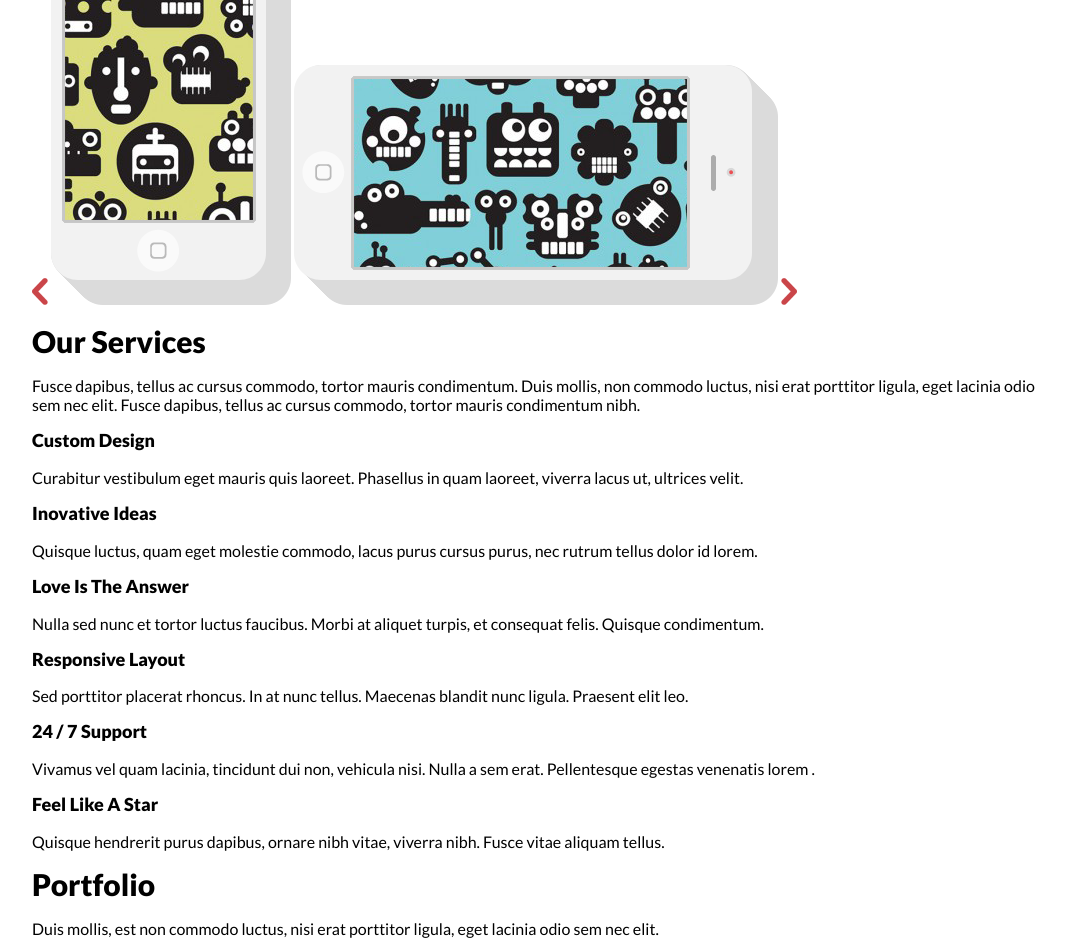
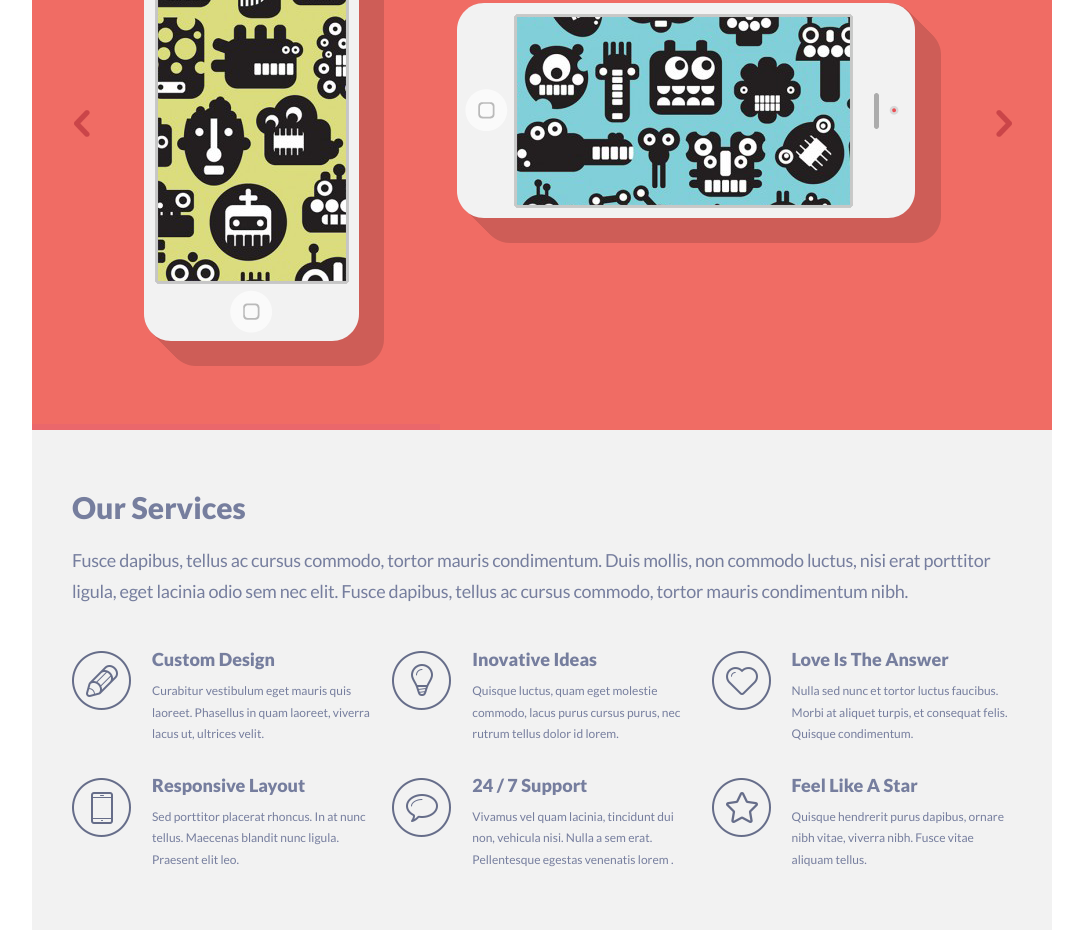
Before and after one commit to dimitra86/singolo, a plain HTML site: page index.html in a window 1280 px wide. Shown: the part 265-1216 px from the top of the page, without its empty margins (98-1181 px from the left). Drawn offline with Linux system fonts and the light colour scheme.

Commit message:
feat: finish slider and our services layouts

```diff
--- a/index.html
+++ b/index.html
@@ -34,11 +34,13 @@
     </header>
     <section class="slider">
         <div class="wrapper">
-            <img src="../singolo/assets/img/slider/slider_left.png" alt="">
-            <img src="../singolo/assets/img/slider/iphone_vertical.png" alt="">
-            <img src="../singolo/assets/img/slider/iphone_horizontal.png" alt="">
-            <img src="../singolo/assets/img/slider/slider_right.png" alt="">
+            <img class="slider__left" src="../singolo/assets/img/slider/slider_left.png" alt="">
+            <img class="slider__iphone-vertical" src="../singolo/assets/img/slider/iphone_vertical.png" alt="">
+            <img class="slider__iphone-horizontal" src="../singolo/assets/img/slider/iphone_horizontal.png" alt="">
+            <img class="slider__right" src="../singolo/assets/img/slider/slider_right.png" alt="">
+            <img class="slider__bottom" src="../singolo/assets/img/slider/slider_bottom.png" alt="">
         </div>
+
     </section>
     <section class="services">
         <div class="wrapper">
@@ -46,48 +48,64 @@
             <p>Fusce dapibus, tellus ac cursus commodo, tortor mauris condimentum. Duis mollis, non commodo luctus, nisi erat porttitor ligula, eget lacinia odio sem nec elit. Fusce dapibus, tellus ac cursus commodo, tortor mauris condimentum nibh.</p>
             <div class="layout-3-column">
                 <div class="tool">
-                    <div class="tool__icon">
-                        <span class="icon-circle"></span>
+                    <div class="tool__icon-custom">
+                        <img src="../singolo/assets/img/our-services/custom-design.png" alt="">
                     </div>
+                    <div class="tool__text-custom">
                         <h3>Custom Design</h3>
                         <p>Curabitur vestibulum eget mauris quis laoreet. Phasellus in quam laoreet, viverra lacus ut, ultrices velit.</p>
                     </div>
+
+                </div>
                 <div class="tool">
-                    <div class="tool__icon">
-                        <span class="icon-circle"></span>
+                    <div class="tool__icon-inovative">
+                        <img src="../singolo/assets/img/our-services/inovative-ideas.png" alt="">
                     </div>
+                    <div class="tool__text-inovative">
                         <h3>Inovative Ideas</h3>
                         <p>Quisque luctus, quam eget molestie commodo, lacus purus cursus purus, nec rutrum tellus dolor id lorem.</p>
                     </div>
+                </div>
                 <div class="tool">
-                    <div class="tool__icon">
-                        <span class="icon-circle"></span>
+                    <div class="tool__icon-love">
+                        <img src="../singolo/assets/img/our-services/love-is.png" alt="">
                     </div>
+                    <div class="tool__text-love">
                         <h3>Love Is The Answer</h3>
                         <p>Nulla sed nunc et tortor luctus faucibus. Morbi at aliquet turpis, et consequat felis. Quisque condimentum.</p>
                     </div>
+                </div>
                 <div class="tool">
-                    <div class="tool__icon">
-                        <span class="icon-circle"></span>
+                    <div class="tool__icon-responsive">
+                        <img src="../singolo/assets/img/our-services/responsive-layout.png" alt="">
                     </div>
+                    <div class="tool__text-responsive">
                         <h3>Responsive Layout</h3>
                         <p>Sed porttitor placerat rhoncus. In at nunc tellus. Maecenas blandit nunc ligula. Praesent elit leo.</p>
                     </div>
+                </div>
                 <div class="tool">
-                    <div class="tool__icon">
-                        <span class="icon-circle"></span>
+                    <div class="tool__icon-247">
+                        <img src="../singolo/assets/img/our-services/247.png" alt="">
                     </div>
+                    <div class="tool__text-247">
                         <h3>24 / 7 Support</h3>
                         <p>Vivamus vel quam lacinia, tincidunt dui non, vehicula nisi. Nulla a sem erat. Pellentesque egestas venenatis lorem .</p>
                     </div>
+                </div>
                 <div class="tool">
-                    <div class="tool__icon">
-                        <span class="icon-circle"></span>
+                    <div class="tool__icon-feel">
+                        <img src="../singolo/assets/img/our-services/feel-like.png" alt="">
                     </div>
+                    <div class="tool__text-feel">
                         <h3>Feel Like A Star</h3>
                         <p>Quisque hendrerit purus dapibus, ornare nibh vitae, viverra nibh. Fusce vitae aliquam tellus.</p>
                     </div>
                 </div>
+            </div>
+        </div>
+        <div class="services-bottom">
+            <img src="../singolo/assets/img/our-services/services-line.png" alt="">
         </div>
     </section>
     <section class="portfolio">
--- a/sass/style.css
+++ b/sass/style.css
@@ -41,7 +41,7 @@ h5 {
 .header {
   background: #2d303a;
   box-shadow: 0px 4px 20px #323746;
-  padding: 26px 0px 0px 0px;
+  padding: 34px 0px 0px 0px;
   display: flex;
   flex-wrap: wrap;
   justify-content: space-between;
@@ -94,4 +94,180 @@ h5 {
   padding-top: 25px;
 }
 
+.slider {
+  background-color: #f06c64;
+  width: 1020px;
+  margin: auto;
+}
+
+.slider > .wrapper {
+  display: flex;
+  align-items: center;
+  flex-wrap: wrap;
+}
+
+.slider__left {
+  padding-bottom: 8px;
+  padding-left: 42px;
+}
+
+.slider__iphone-vertical {
+  padding-top: 53px;
+  padding-bottom: 58px;
+  padding-right: 73px;
+  padding-left: 54px;
+}
+
+.slider__iphone-horizontal {
+  padding-bottom: 9px;
+}
+
+.slider__right {
+  padding-bottom: 8px;
+  padding-left: 55px;
+}
+
+.slider__bottom {
+  height: 6px;
+}
+
+.services {
+  background-color: #f2f2f2;
+  width: 1020px;
+  margin: 0 auto;
+}
+
+.services > .wrapper {
+  width: 940px;
+}
+
+h2 {
+  margin: auto;
+  padding-top: 69px;
+  padding-bottom: 28px;
+  color: #767e9e;
+}
+
+h2 + p {
+  font-size: 18px;
+  margin: auto;
+  letter-spacing: -0.25px;
+  line-height: 1.7;
+  color: #767e9e;
+}
+
+.layout-3-column {
+  display: flex;
+  flex-wrap: wrap;
+}
+
+.tool {
+  width: 33.33%;
+  display: flex;
+}
+
+.tool__icon-custom {
+  flex-grow: 1;
+  padding-top: 45px;
+  padding-right: 21px;
+}
+
+.tool__text-custom {
+  display: flex;
+  flex-direction: column;
+  padding-top: 45px;
+  color: #767e9e;
+}
+
+.tool__text-custom > p,
+.tool__text-responsive > p,
+.tool__text-inovative > p,
+.tool__text-love > p,
+.tool__text-247 > p,
+.tool__text-feel > p {
+  margin: 0 auto;
+  font-size: 12px;
+  padding-top: 11px;
+  line-height: 1.8;
+  color: #767e9e;
+}
+
+.tool__icon-inovative {
+  flex-grow: 1;
+  padding-top: 45px;
+  padding-right: 21px;
+  padding-left: 7px;
+}
+
+.tool__text-inovative {
+  display: flex;
+  flex-direction: column;
+  padding-top: 45px;
+  color: #767e9e;
+}
+
+.tool__icon-responsive {
+  flex-grow: 1;
+  padding-top: 33px;
+  padding-right: 21px;
+}
+
+.tool__text-responsive {
+  display: flex;
+  flex-direction: column;
+  padding-top: 32px;
+  color: #767e9e;
+}
+
+.tool__icon-247 {
+  flex-grow: 1;
+  padding-top: 33px;
+  padding-right: 21px;
+  padding-left: 7px;
+}
+
+.tool__text-247 {
+  display: flex;
+  flex-direction: column;
+  padding-top: 32px;
+  color: #767e9e;
+}
+
+.tool__icon-love {
+  flex-grow: 1;
+  padding-top: 45px;
+  padding-right: 21px;
+  padding-left: 13px;
+}
+
+.tool__text-love {
+  display: flex;
+  flex-direction: column;
+  padding-top: 45px;
+  color: #767e9e;
+}
+
+.tool__icon-feel {
+  flex-grow: 1;
+  padding-top: 33px;
+  padding-right: 21px;
+  padding-left: 13px;
+}
+
+.tool__text-feel {
+  display: flex;
+  flex-direction: column;
+  padding-top: 32px;
+  color: #767e9e;
+}
+
+h3 {
+  margin: 0;
+}
+
+.services-bottom {
+  display: flex;
+  padding-top: 59px;
+}
+
 /*# sourceMappingURL=style.css.map */
--- a/style.css
+++ /dev/null
@@ -1,8 +0,0 @@
-html {
-    font-size: 10px;
-}
-
-body {
-    font-size: 1.6rem;
-    font-family: 'Lato', Verdana, sans-serif;
-}
```
Also changed, not shown: assets/img/our-services/247.png (renamed from assets/247.png), assets/img/our-services/custom-design.png (renamed from assets/custom-design.png), assets/img/our-services/feel-like.png (renamed from assets/feel-like.png), assets/img/our-services/inovative-ideas.png (renamed from assets/inovative-ideas.png), assets/img/our-services/love-is.png (renamed from assets/love-is.png), assets/img/our-services/responsive-layout.png (renamed from assets/responsive-layout.png), assets/img/our-services/services-line.png (renamed from assets/services-line.png), assets/img/slider/slider_bottom.png (renamed from assets/slider_bottom.png). Lines whose indentation alone changed are shown as unchanged.
